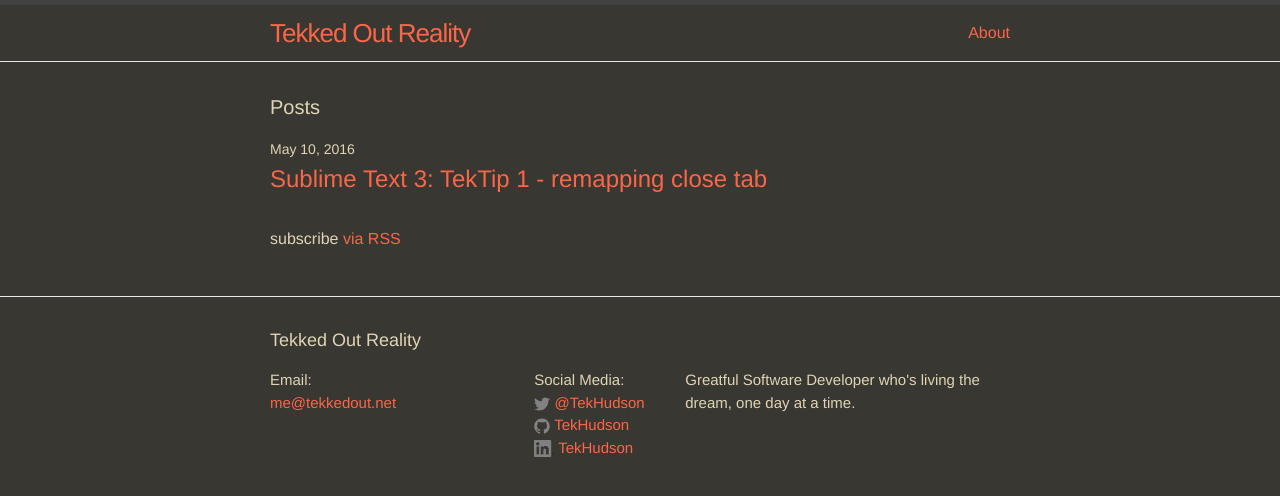
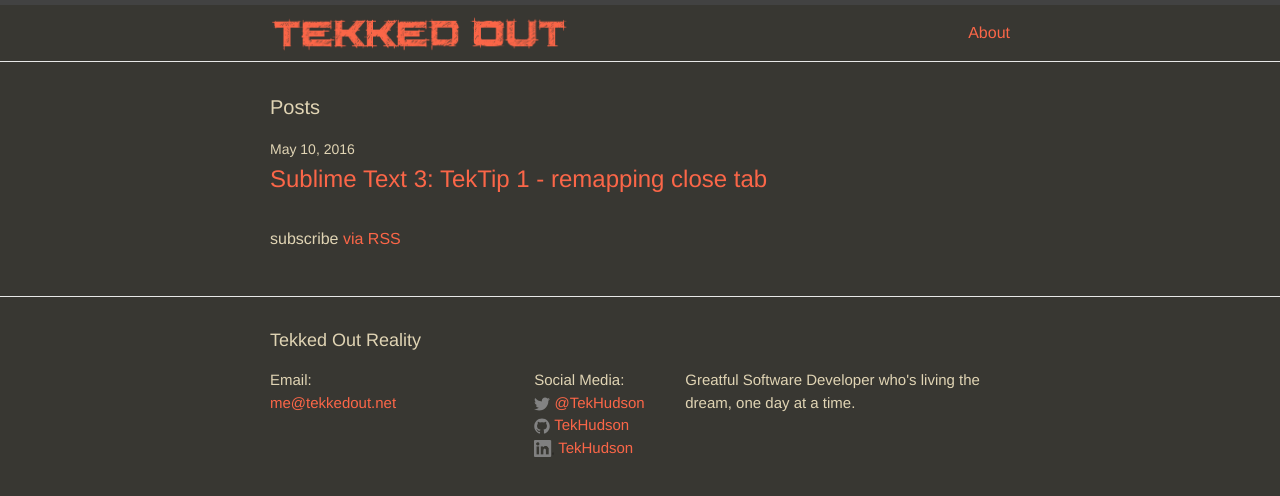
Before and after one commit to tekHudson/blog.tekkedout.net, a Jekyll site: the page built from index.html, in a window 1280 px wide. Shown: the top 496 px of the page. Built offline with Jekyll 4.4.1, drawn with Linux system fonts in a browser that asks for light colours.

Commit message:
Add site-title image and impliment in header include

```diff
--- a/_includes/header.html
+++ b/_includes/header.html
@@ -2,7 +2,7 @@
 
   <div class="wrapper">
 
-    <a class="site-title" href="{{ site.baseurl }}/">{{ site.title }}</a>
+    <a class="site-title" href="{{ site.baseurl }}/"><img src="/images/site-title.png" width="300px"></a>
 
     <nav class="site-nav">
       <a href="#" class="menu-icon">
```
Also changed, not shown: images/site-title.png (added).
